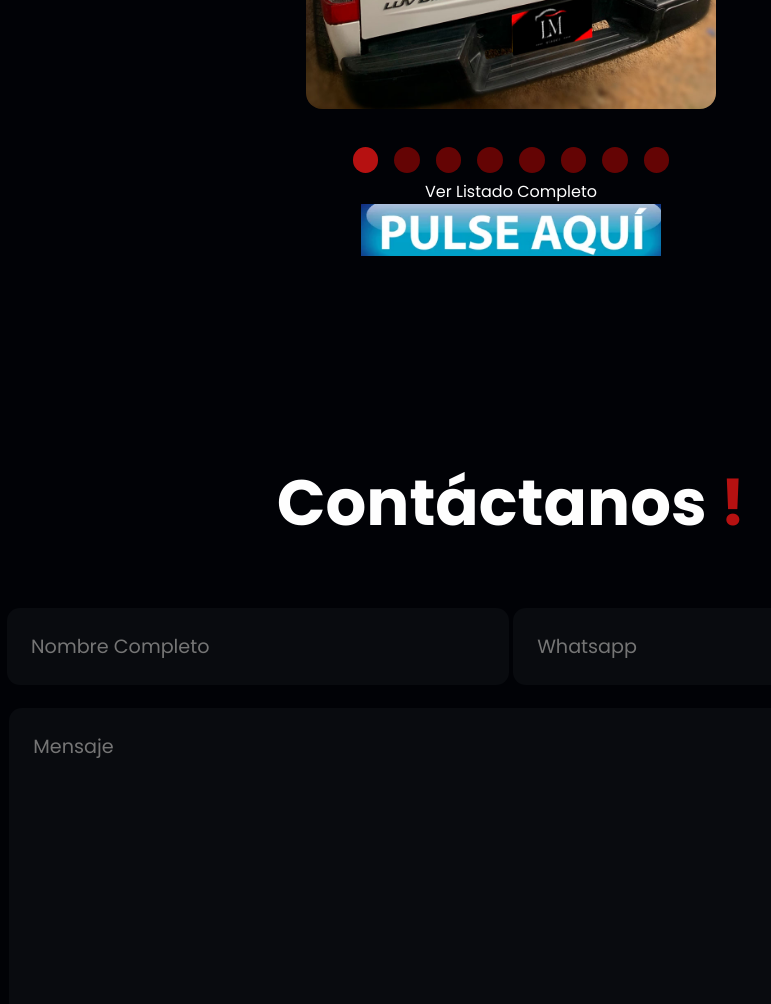
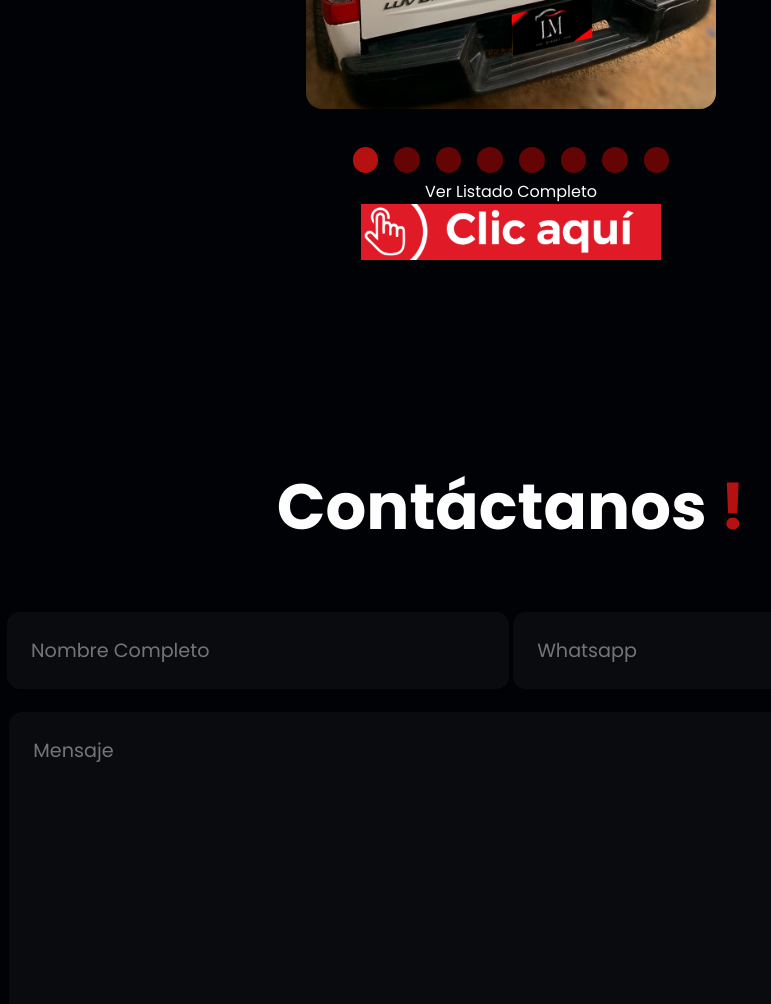
Before and after one commit to LuismpBusiness/carros.lm, a plain HTML site: page index.html in a window 1280 px wide. Shown: the part 2772-3776 px from the top of the page, without its empty margins (129-900 px from the left). Drawn offline with nearby package versions, Linux system fonts and the light colour scheme.

Commit message:
agregue una foto "se agrego y se cambio una foo de la opcion clic aqui(para el link de drive)

```diff
--- a/index.html
+++ b/index.html
@@ -97,7 +97,7 @@
                 <p>Ver Listado Completo</p>
                 <a href="https://drive.google.com/drive/folders/1VfN3GmEo9dYrpR09eXEGT7Py1CAo0Va_?usp=sharing" target="_blank" >
 
-                    <img src="./img/Mas-carros.PNG" width="300dp" alt="">
+                    <img src="./img/Mas-carros2.PNG" width="300dp" alt="">
                 </a>
         </section>
 
```
Also changed, not shown: img/Mas-carros2.PNG (added).
